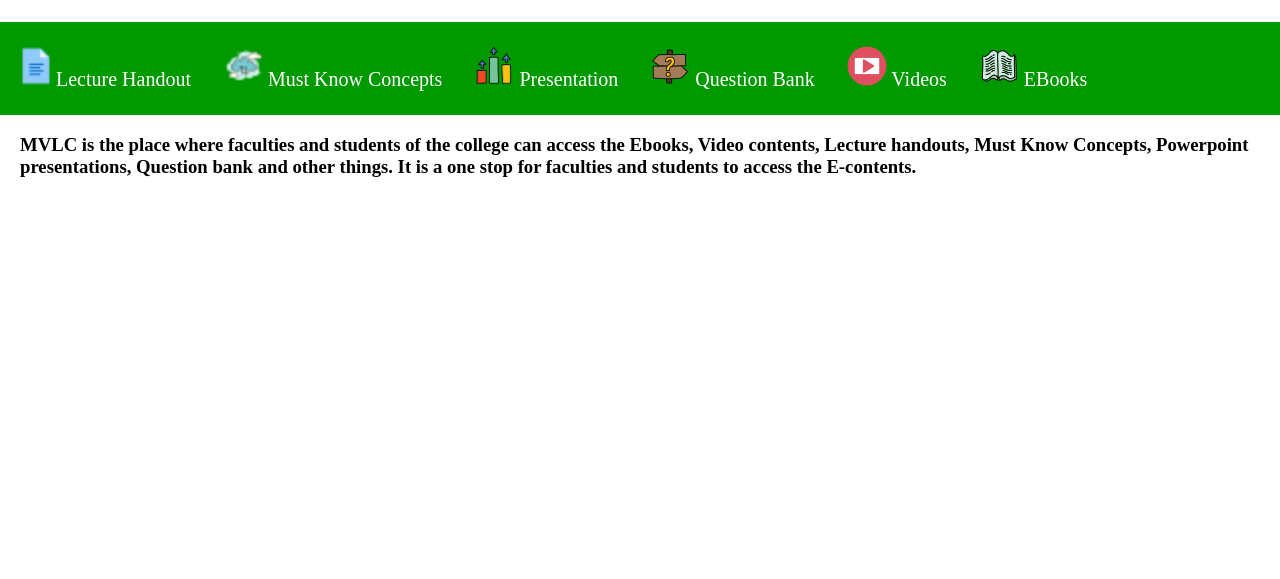
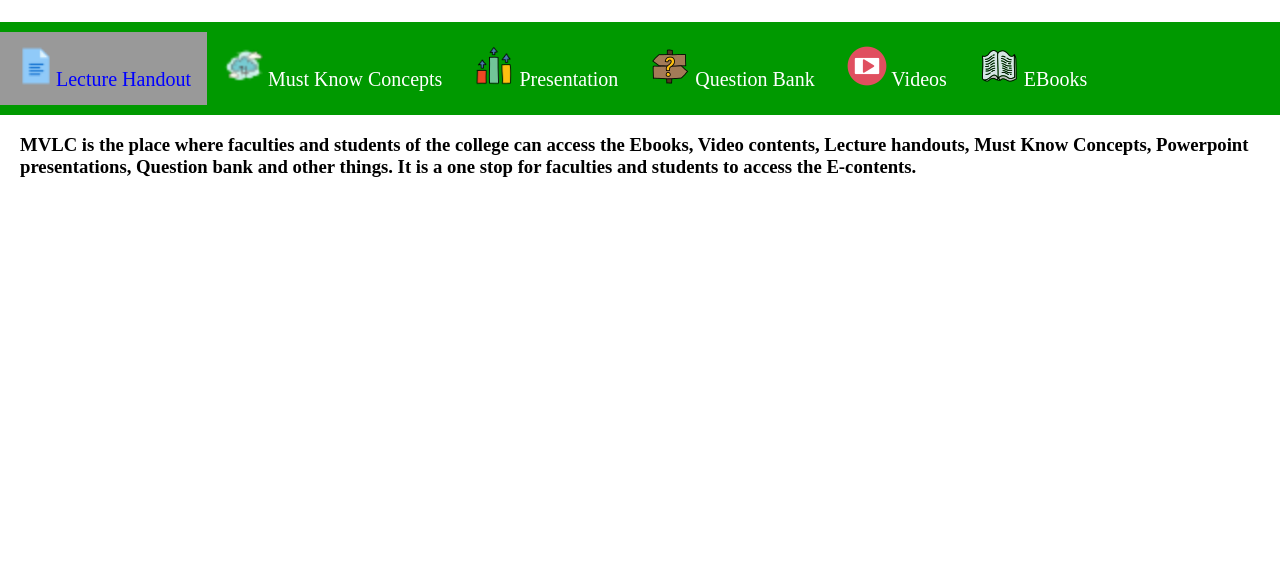
Before and after one commit to marirenga2004/mvlc_world, a plain HTML site: page index.html in a window 1280 px wide. In both pictures the pointer is over the link "Lecture Handout". Shown: the part 84-663 px from the top of the page. Drawn offline with Linux system fonts and the light colour scheme.

Commit message:
Update index.html

```diff
--- a/index.html
+++ b/index.html
@@ -33,6 +33,10 @@
 			padding: 14px 16px;
 			text-decoration: none;
 			font-size: 20px;
+		}
+		.menu a:hover {
+ 		 background-color: #999999;
+  		color: blue;
 		}
 		.menu-log {
 			right: auto;
```
